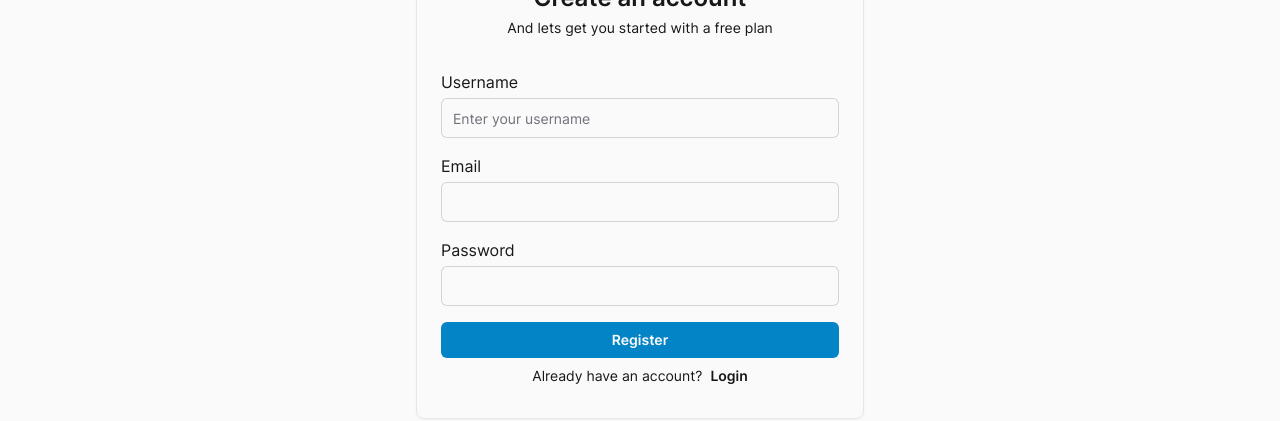
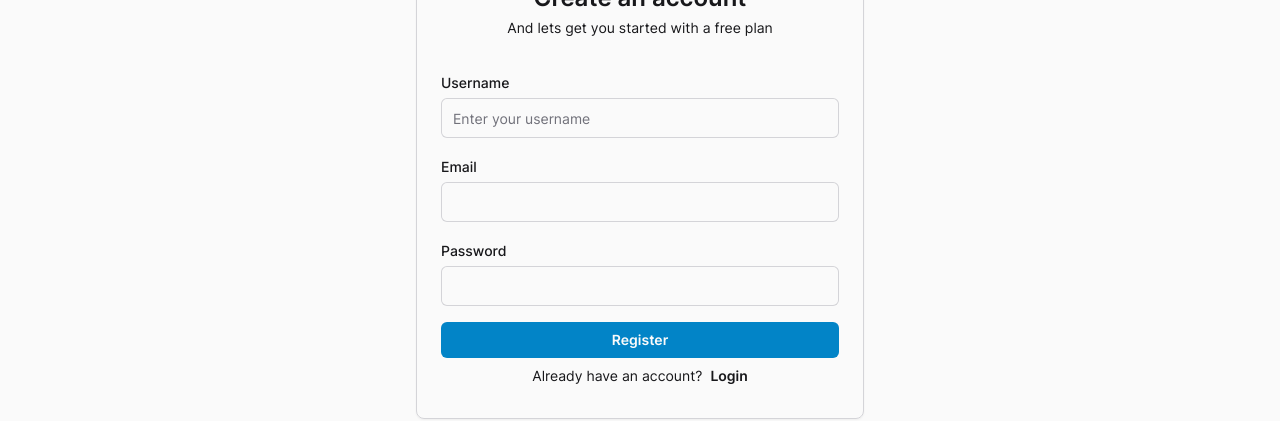
Before and after one commit to margusliinev/sveltekit-tutorial, a SvelteKit app: page /register in a window 1280 px wide. Shown: the part 240-661 px from the top of the page. Built offline with nearby package versions, Linux system fonts and the light colour scheme.

Commit message:
add formField component

```diff
--- /dev/null
+++ b/src/components/FormField.svelte
@@ -0,0 +1,17 @@
+<script lang="ts">
+    import type { HTMLAttributes } from 'svelte/elements'
+    import type { VariantProps } from 'class-variance-authority'
+    import type { Snippet } from 'svelte'
+    import { cva } from 'class-variance-authority'
+    import { cn } from '$lib'
+
+    interface FormFieldProps extends HTMLAttributes<HTMLDivElement>, VariantProps<typeof formFieldVariants> {
+        children: Snippet
+    }
+
+    let { children, class: className, ...props } = $props<FormFieldProps>()
+
+    let formFieldVariants = cva('space-y-1')
+</script>
+
+<div {...props} class={cn(formFieldVariants({ className }))}>{@render children()}</div>
--- a/src/components/Input.svelte
+++ b/src/components/Input.svelte
@@ -1,17 +1,19 @@
 <script lang="ts">
     import type { HTMLInputAttributes } from 'svelte/elements'
     import type { VariantProps } from 'class-variance-authority'
-    import type { Snippet } from 'svelte'
     import { cva } from 'class-variance-authority'
     import { cn } from '$lib'
 
-    interface InputProps extends HTMLInputAttributes, VariantProps<typeof inputVariants> {}
+    interface InputProps extends HTMLInputAttributes, VariantProps<typeof inputVariants> {
+        id: string
+        name: string
+    }
 
-    let { children, class: className, ...props } = $props<InputProps>()
+    let { children, id, name, class: className, ...props } = $props<InputProps>()
 
     let inputVariants = cva(
         'h-10 flex w-full rounded-md bg-background px-3 py-2 text-sm ring-1 ring-inset ring-input ring-offset-background file:border-0 file:bg-transparent file:text-sm file:font-medium placeholder:text-input-placeholder focus-visible:outline-none focus-visible:ring-2 focus-visible:ring-input-focus disabled:cursor-not-allowed disabled:opacity-50 aria-[invalid]:ring-destructive'
     )
 </script>
 
-<input {...props} class={cn(inputVariants({ className }))} />
+<input {...props} {id} {name} class={cn(inputVariants({ className }))} />
--- /dev/null
+++ b/src/components/Label.svelte
@@ -0,0 +1,18 @@
+<script lang="ts">
+    import type { HTMLLabelAttributes } from 'svelte/elements'
+    import type { VariantProps } from 'class-variance-authority'
+    import type { Snippet } from 'svelte'
+    import { cva } from 'class-variance-authority'
+    import { cn } from '$lib'
+
+    interface LabelProps extends HTMLLabelAttributes, VariantProps<typeof labelVariants> {
+        children: Snippet
+        for: string
+    }
+
+    let { children, for: htmlFor, class: className, ...props } = $props<LabelProps>()
+
+    let labelVariants = cva('text-sm font-medium leading-none peer-disabled:cursor-not-allowed peer-disabled:opacity-70')
+</script>
+
+<label {...props} for={htmlFor} class={cn(labelVariants({ className }))}>{@render children()}</label>
--- a/src/components/index.ts
+++ b/src/components/index.ts
@@ -1,5 +1,7 @@
 import Button from './Button.svelte'
 import Link from './Link.svelte'
+import Label from './Label.svelte'
 import Input from './Input.svelte'
+import FormField from './FormField.svelte'
 
-export { Button, Link, Input }
+export { Button, Link, Label, Input, FormField }
--- a/src/routes/(home)/register/+page.svelte
+++ b/src/routes/(home)/register/+page.svelte
@@ -1,26 +1,26 @@
 <script>
-    import { Button, Input, Link } from '$components'
+    import { Button, Input, Label, Link, FormField } from '$components'
 </script>
 
-<div class="my-20 w-screen-90 max-w-md rounded-lg border px-6 py-8 shadow-sm">
+<div class="border-input my-20 w-screen-90 max-w-md rounded-lg border px-6 py-8 shadow-sm">
     <div class="grid place-items-center">
         <img src="apple-touch-icon.png" alt="logo" width={40} height={40} class="mb-2" />
         <h1 class="mb-1 text-2xl font-semibold">Create an account</h1>
         <h2 class="mb-8 text-sm">And lets get you started with a free plan</h2>
     </div>
     <form method="POST" class="grid gap-4">
-        <fieldset class="space-y-1">
-            <label for="username">Username</label>
-            <Input type="text" name="username" id="username" placeholder="Enter your username" />
-        </fieldset>
-        <fieldset class="space-y-1">
-            <label for="email">Email</label>
-            <Input type="email" name="email" id="email" />
-        </fieldset>
-        <fieldset class="space-y-1">
-            <label for="password">Password</label>
-            <Input type="password" name="password" id="password" />
-        </fieldset>
+        <FormField>
+            <Label for="username">Username</Label>
+            <Input type="text" id="username" name="username" aria-describedby="" placeholder="Enter your username" />
+        </FormField>
+        <FormField>
+            <Label for="email">Email</Label>
+            <Input type="email" id="email" name="email" aria-describedby="" />
+        </FormField>
+        <FormField>
+            <Label for="password">Password</Label>
+            <Input type="password" id="password" name="password" aria-describedby="" />
+        </FormField>
         <Button size="sm">Register</Button>
     </form>
     <div class="mt-2 flex items-center justify-center gap-2">
```
